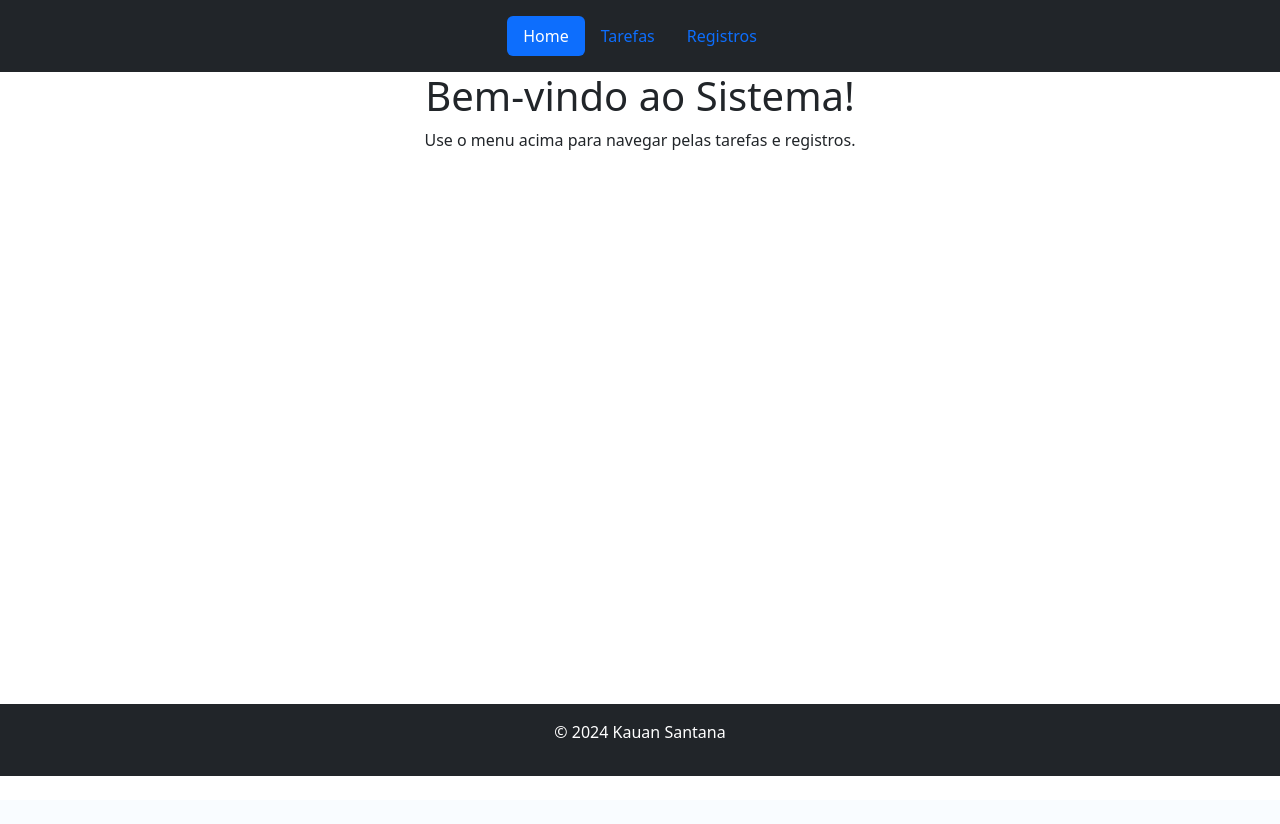
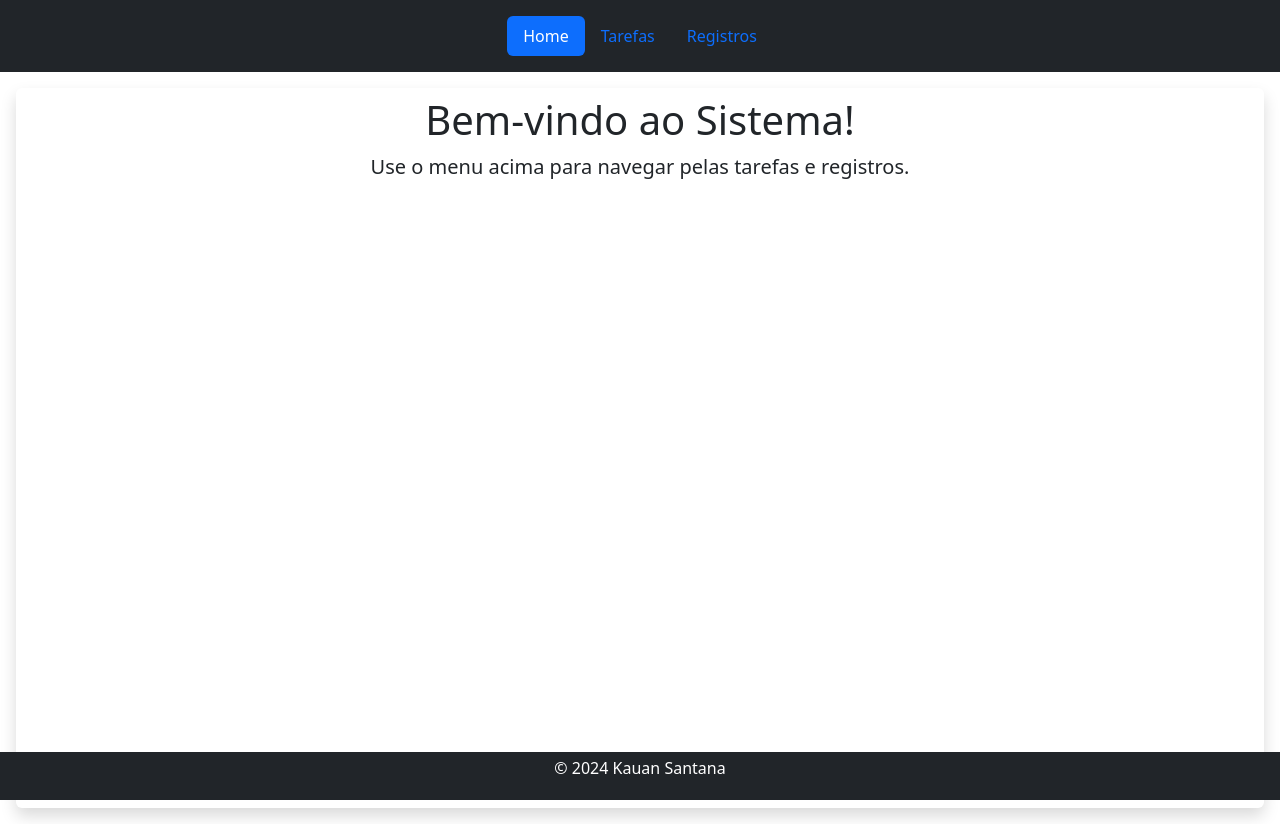
Before and after one commit to kauansb/desafio_tarefas, a Django app: page / in a window 1280 px wide. Before the commit the page ends 776 px from the top, so only its background shows below. Run offline with Django 5.2, Linux system fonts and the light colour scheme.

Commit message:
style
add static

```diff
--- a/app/settings.py
+++ b/app/settings.py
@@ -107,8 +107,9 @@
 # Static files (CSS, JavaScript, Images)
 # https://docs.djangoproject.com/en/5.1/howto/static-files/
 
-STATIC_URL = 'static/'
-STATIC_ROOT = os.path.join(BASE_DIR, 'static/')
+STATIC_URL = '/static/'
+STATICFILES_DIRS = [BASE_DIR / 'static']
+STATIC_ROOT = BASE_DIR / "staticfiles"
 
 # Default primary key field type
 # https://docs.djangoproject.com/en/5.1/ref/settings/#default-auto-field
--- a/app/urls.py
+++ b/app/urls.py
@@ -1,5 +1,7 @@
 from django.contrib import admin
 from django.urls import path, include
+from django.conf import settings
+from django.conf.urls.static import static
 
 from app.views import HomeView
 
@@ -13,3 +15,6 @@
 
     path('registros/', include('registros.urls')),
 ]
+
+if settings.DEBUG:
+    urlpatterns += static(settings.STATIC_URL, document_root=settings.STATIC_ROOT)
--- /dev/null
+++ b/static/css/base.css
@@ -0,0 +1,20 @@
+main {
+    min-height: 90vh;
+    padding: 20px;
+}
+
+/* Estilos para telas de notebook (largura até 1024px) */
+@media (max-width: 1024px) {
+    main {
+        padding: 15px; /* Ajuste no padding para telas menores */
+        font-size: 16px; /* Ajuste de tamanho de fonte se necessário */
+    }
+}
+
+/* Estilos para telas de monitores maiores (largura acima de 1024px) */
+@media (min-width: 1025px) {
+    main {
+        padding: 30px; /* Mais espaço nas bordas para telas grandes */
+        font-size: 20px; /* Tamanho de fonte um pouco maior */
+    }
+}
--- a/templates/base.html
+++ b/templates/base.html
@@ -6,8 +6,10 @@
     <meta http-equiv="X-UA-Compatible" content="ie=edge">
     <title>{% block title %}Controle de Tarefas{% endblock %}</title>
 
-    <!-- Bootstrap CSS -->
+    <!-- Bootstrap CSS and Static -->
+    {% load static %}
     <link href="https://cdn.jsdelivr.net/npm/bootstrap@5.3.3/dist/css/bootstrap.min.css" rel="stylesheet" integrity="sha384-QWTKZyjpPEjISv5WaRU9OFeRpok6YctnYmDr5pNlyT2bRjXh0JMhjY6hW+ALEwIH" crossorigin="anonymous">
+    <link href="{% static 'css/base.css' %}" rel="stylesheet">
 </head>
 <body>
     <header class="d-flex justify-content-center py-3 text-bg-dark">
@@ -18,15 +20,17 @@
       </ul>
     </header>
 
+    <main class="shadow m-3 rounded p-2">
+      {% block content %}{% endblock %}
+    </main>
 
-    {% block content %}{% endblock %}
 
     <!-- Bootstrap JS -->
     <script src="https://cdn.jsdelivr.net/npm/bootstrap@5.3.3/dist/js/bootstrap.bundle.min.js" integrity="sha384-YvpcrYf0tY3lHB60NNkmXc5s9fDVZLESaAA55NDzOxhy9GkcIdslK1eN7N6jIeHz" crossorigin="anonymous"></script>
 
 </body>
 
-<footer class="fixed-bottom py-3 my-4 text-bg-dark">
+<footer class="fixed-bottom py-1 text-bg-dark">
   <p class="text-center text-body-primary">© 2024 Kauan Santana</p>
 </footer>
 
```
